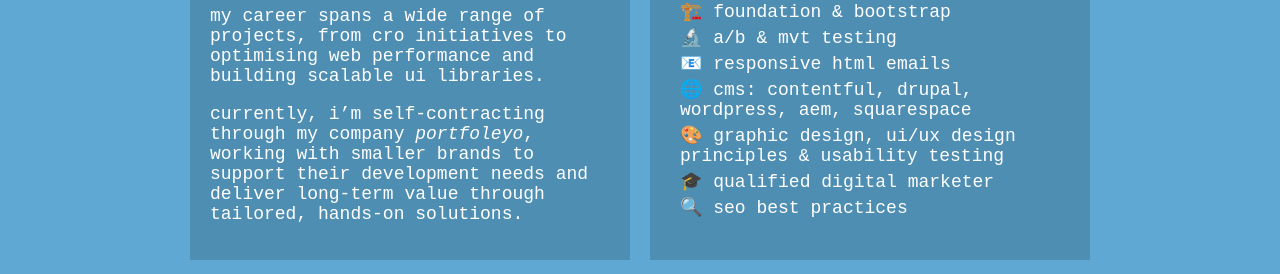
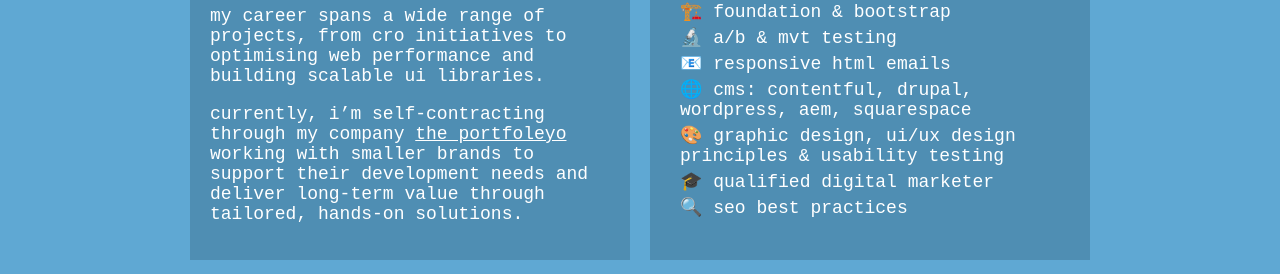
Before and after one commit to lindsayfoley/lindsayfoley, a Next.js app: page /about in a window 1280 px wide. Shown: the part 808-1082 px from the top of the page. Built offline with nearby package versions, Linux system fonts and the light colour scheme; a web font is replaced by a local one.

Commit message:
adding link to Portfoleyo and updating lockfile

```diff
--- a/components/organisms/about-me/about-me.module.scss
+++ b/components/organisms/about-me/about-me.module.scss
@@ -69,4 +69,8 @@
       text-align: left;
     }
   }
+
+  a {
+    text-decoration: underline;
+  }
 }
--- a/components/organisms/about-me/about-me.tsx
+++ b/components/organisms/about-me/about-me.tsx
@@ -32,9 +32,11 @@ const AboutMe: FC = () => (
           </p>
           <p>
             Currently, I’m self-contracting through my company{" "}
-            <em>Portfoleyo</em>, working with smaller brands to support their
-            development needs and deliver long-term value through tailored,
-            hands-on solutions.
+            <a href="http://theportfoleyo.com/" target="_blank">
+              The Portfoleyo
+            </a>{" "}
+            working with smaller brands to support their development needs and
+            deliver long-term value through tailored, hands-on solutions.
           </p>
         </div>
         <div>
```
Also changed, not shown: 1 other file (tests, documents, lock files or other folders).
